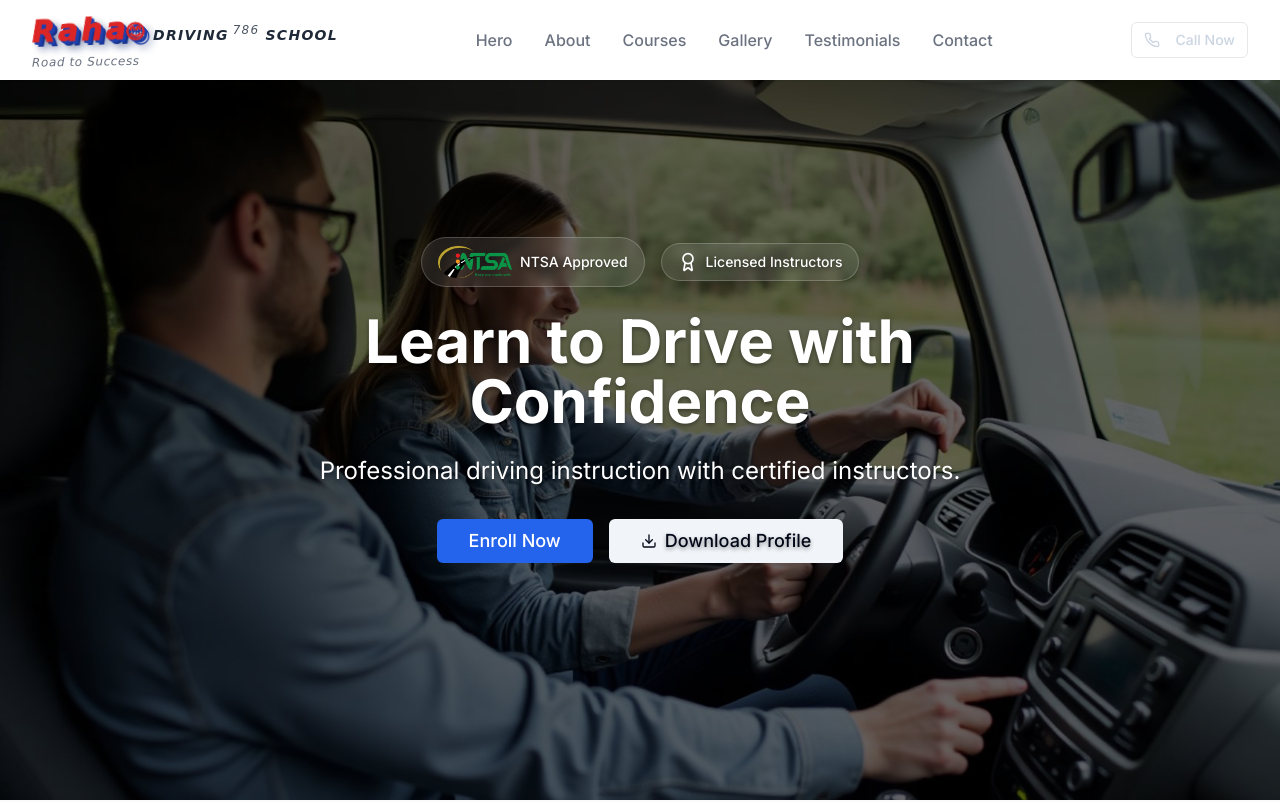
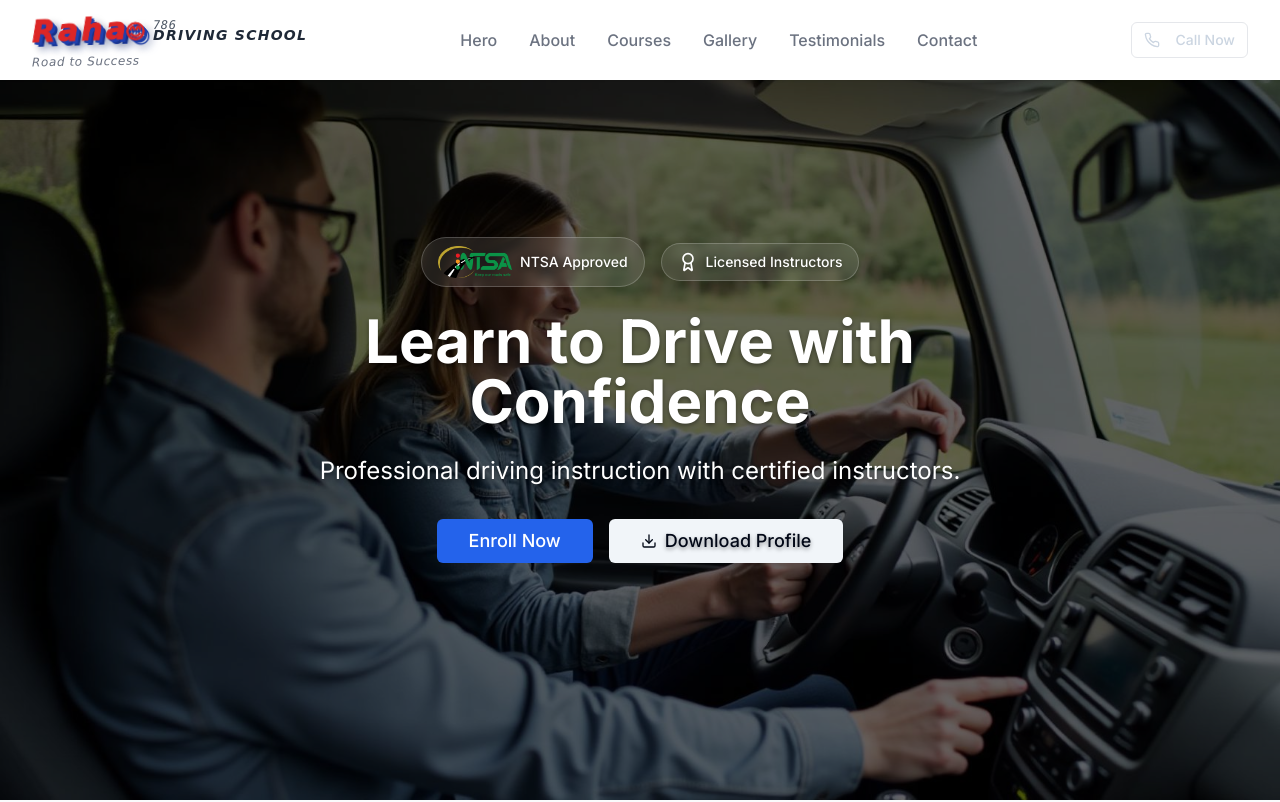
Before and after one commit to cyrus-trixie/RahaDrivingSchool, a React (Vite) app: page / in a window 1280 px wide. Shown: the top 802 px of the page. Built offline with nearby package versions, Linux system fonts and the light colour scheme.

Commit message:
final final

```diff
--- a/src/components/Navbar.tsx
+++ b/src/components/Navbar.tsx
@@ -43,14 +43,15 @@ const Navbar = () => {
                 </span>
                 {" "}
                 <span
-                  className="text-sm text-gray-800 dark:text-gray-200 font-bold italic tracking-wide"
+                  className="relative text-sm text-gray-800 dark:text-gray-200 font-bold italic tracking-wide"
                   style={{
                     fontFamily: '"Comic Sans MS", "Chalkboard SE", "Bradley Hand", cursive, fantasy',
                     transform: 'rotate(1deg)',
                     letterSpacing: '0.09em'
                   }}
                 >
-                  DRIVING<sup className="text-xs font-normal text-gray-600 ml-1">786</sup> SCHOOL
+                  <span className="absolute top-[-0.6rem] **left-0** text-xs font-normal text-gray-600 font-mono tracking-wider">786</span>
+                  DRIVING SCHOOL
                 </span>
               </h1>
               <span
```
